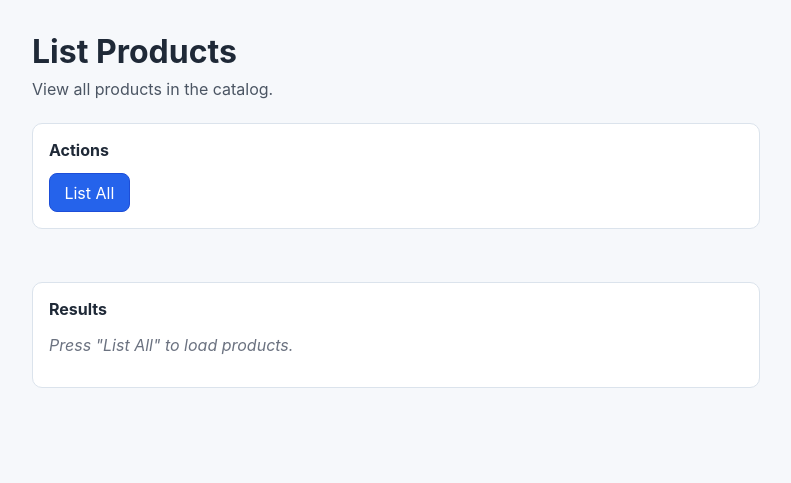
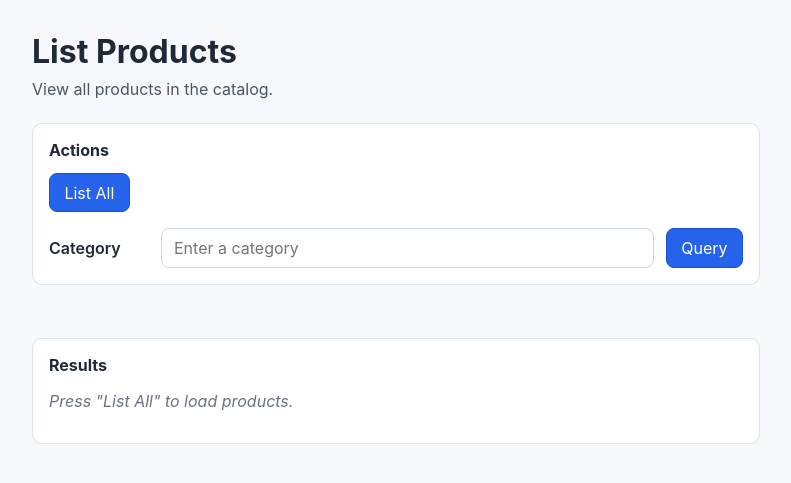
Before and after one commit to CSCI-GA-2820-SP26-001/products, a Flask app: page /admin/products/list in a window 1280 px wide. Shown: the top 483 px of the page, without its empty margins (244-1035 px from the left). Run offline with Flask 3, Linux system fonts and the light colour scheme.

Commit message:
Add admin category filter for product list

```diff
--- a/service/static/admin_product_list.css
+++ b/service/static/admin_product_list.css
@@ -47,6 +47,36 @@ button {
   cursor: pointer;
 }
 
+.actions-row {
+  margin-bottom: 1rem;
+}
+
+.query-row {
+  display: grid;
+  grid-template-columns: 100px minmax(0, 1fr) auto;
+  gap: 0.75rem;
+  align-items: center;
+}
+
+.query-row label {
+  font-weight: 600;
+}
+
+.query-row input {
+  width: 100%;
+  font: inherit;
+  color: inherit;
+  border: 1px solid #cbd5e1;
+  border-radius: 8px;
+  padding: 0.55rem 0.75rem;
+  background: #ffffff;
+}
+
+.query-row input:focus {
+  outline: 2px solid #93c5fd;
+  outline-offset: 1px;
+}
+
 .message {
   min-height: 1.5rem;
   font-weight: 600;
@@ -87,3 +117,9 @@ button {
 .products-table tr:last-child td {
   border-bottom: none;
 }
+
+@media (max-width: 640px) {
+  .query-row {
+    grid-template-columns: 1fr;
+  }
+}
--- a/service/static/admin_product_list.js
+++ b/service/static/admin_product_list.js
@@ -2,6 +2,8 @@
   "use strict";
 
   var listAllButton = document.getElementById("list-all-button");
+  var queryButton = document.getElementById("query-button");
+  var categoryInput = document.getElementById("category-input");
   var message = document.getElementById("message");
   var emptyState = document.getElementById("empty-state");
   var productsTable = document.getElementById("products-table");
@@ -21,14 +23,20 @@
     emptyState.hidden = false;
   }
 
-  function renderProducts(products) {
+  function renderProducts(products, context) {
     productsTbody.innerHTML = "";
+    context = context || { mode: "list" };
 
     if (products.length === 0) {
       productsTable.hidden = true;
       emptyState.hidden = false;
-      emptyState.textContent = "No products found.";
-      showMessage("No products exist in the catalog.", "error");
+      if (context.mode === "category") {
+        emptyState.textContent = 'No products found for category "' + context.value + '".';
+        showMessage('No products found for category "' + context.value + '".', "error");
+      } else {
+        emptyState.textContent = "No products found.";
+        showMessage("No products exist in the catalog.", "error");
+      }
       return;
     }
 
@@ -48,7 +56,14 @@
       productsTbody.appendChild(row);
     }
 
-    showMessage(products.length + " product(s) found.", "success");
+    if (context.mode === "category") {
+      showMessage(
+        products.length + ' product(s) found for category "' + context.value + '".',
+        "success"
+      );
+    } else {
+      showMessage(products.length + " product(s) found.", "success");
+    }
   }
 
   async function listAllProducts() {
@@ -63,7 +78,32 @@
       return;
     }
 
-    renderProducts(payload || []);
+    renderProducts(payload || [], { mode: "list" });
+  }
+
+  async function queryProductsByCategory() {
+    var category = categoryInput.value.trim();
+
+    if (!category) {
+      clearResults();
+      emptyState.textContent = 'Enter a category and press "Query" to search.';
+      showMessage("Enter a category to query products.", "error");
+      return;
+    }
+
+    clearResults();
+    showMessage('Loading products for category "' + category + '"...', null);
+
+    var params = new URLSearchParams({ category: category });
+    var response = await fetch("/products?" + params.toString(), { method: "GET" });
+    var payload = await response.json().catch(function () { return null; });
+
+    if (!response.ok) {
+      showMessage("Failed to retrieve products.", "error");
+      return;
+    }
+
+    renderProducts(payload || [], { mode: "category", value: category });
   }
 
   listAllButton.addEventListener("click", function onListAllClick() {
@@ -72,4 +112,18 @@
       showMessage("Unexpected error while listing products.", "error");
     });
   });
+
+  queryButton.addEventListener("click", function onQueryClick() {
+    queryProductsByCategory().catch(function onQueryError() {
+      clearResults();
+      showMessage("Unexpected error while querying products.", "error");
+    });
+  });
+
+  categoryInput.addEventListener("keydown", function onCategoryKeydown(event) {
+    if (event.key === "Enter") {
+      event.preventDefault();
+      queryButton.click();
+    }
+  });
 })();
--- a/service/templates/admin_product_list.html
+++ b/service/templates/admin_product_list.html
@@ -15,7 +15,20 @@
 
       <section class="card">
         <h2>Actions</h2>
-        <button id="list-all-button" type="button">List All</button>
+        <div class="actions-row">
+          <button id="list-all-button" type="button">List All</button>
+        </div>
+        <div class="query-row">
+          <label for="category-input">Category</label>
+          <input
+            id="category-input"
+            name="category"
+            type="text"
+            placeholder="Enter a category"
+            autocomplete="off"
+          />
+          <button id="query-button" type="button">Query</button>
+        </div>
       </section>
 
       <section id="message" class="message" aria-live="polite"></section>
```
Also changed, not shown: tests/test_routes.py (+2 -0 lines), 1 other file.
